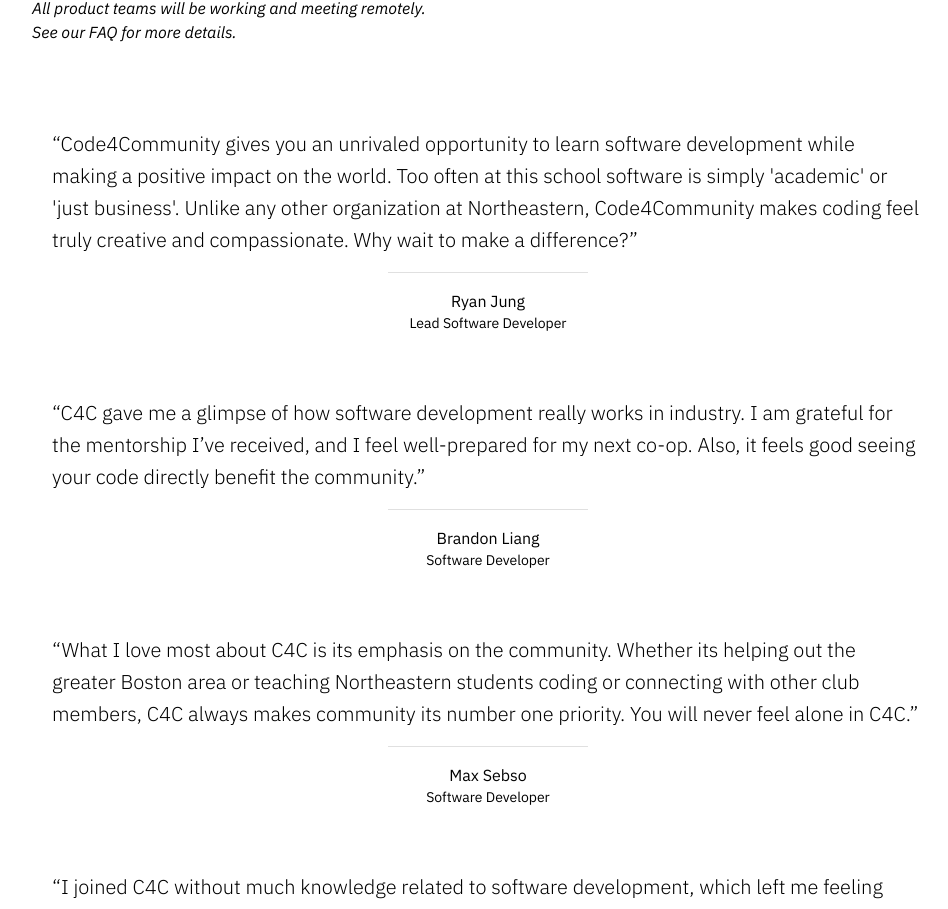
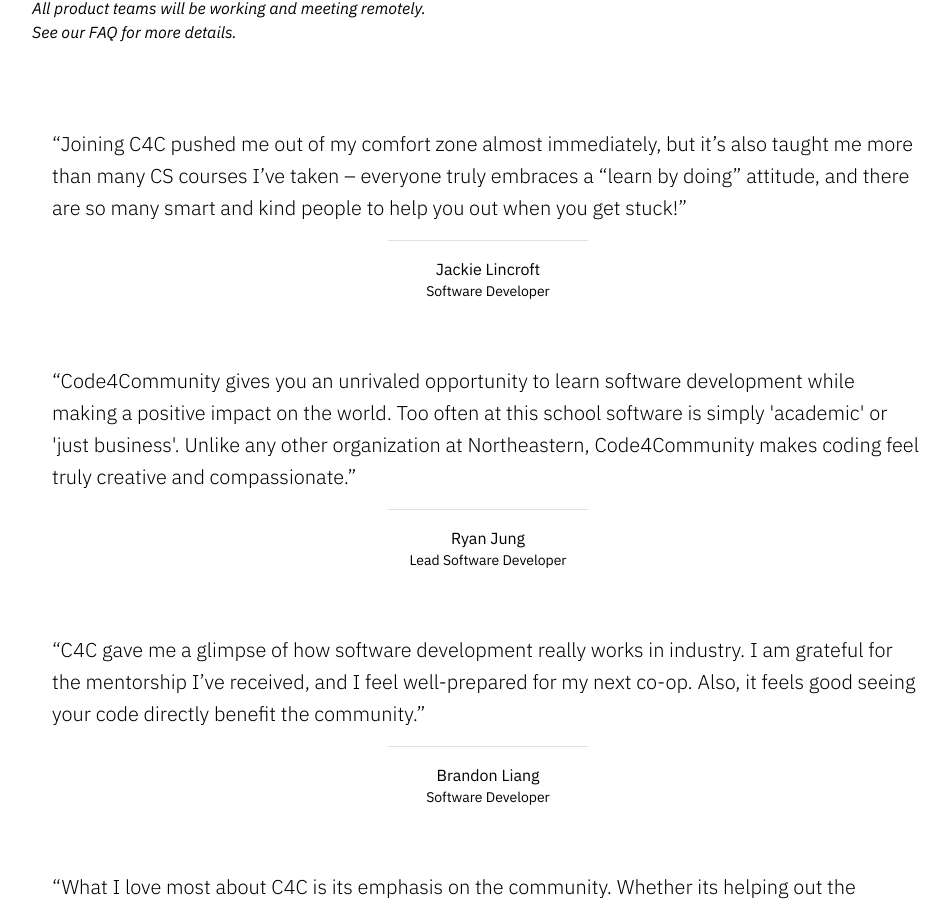
Before and after one commit to Code-4-Community/c4cneu.com, a React (Create React App) app: page /apply/developer in a window 1280 px wide. Shown: the part 1172-2081 px from the top of the page, without its empty margins (152-1100 px from the left). Built offline with nearby package versions, Linux system fonts and the light colour scheme.

Commit message:
both jackies quotes added

```diff
--- a/src/components/ApplyDeveloper.tsx
+++ b/src/components/ApplyDeveloper.tsx
@@ -165,7 +165,12 @@ const ApplyDeveloper: React.FC = () => {
 
         <Fade>
           <TextQuoteBlock
-            quote="Code4Community gives you an unrivaled opportunity to learn software development while making a positive impact on the world. Too often at this school software is simply 'academic' or 'just business'. Unlike any other organization at Northeastern, Code4Community makes coding feel truly creative and compassionate. Why wait to make a difference?"
+            quote="Joining C4C pushed me out of my comfort zone almost immediately, but it’s also taught me more than many CS courses I’ve taken – everyone truly embraces a “learn by doing” attitude, and there are so many smart and kind people to help you out when you get stuck!"
+            name="Jackie Lincroft"
+            title="Software Developer"
+          />
+          <TextQuoteBlock
+            quote="Code4Community gives you an unrivaled opportunity to learn software development while making a positive impact on the world. Too often at this school software is simply 'academic' or 'just business'. Unlike any other organization at Northeastern, Code4Community makes coding feel truly creative and compassionate."
             name="Ryan Jung"
             title="Lead Software Developer"
           />
--- a/src/components/Home.tsx
+++ b/src/components/Home.tsx
@@ -262,6 +262,13 @@ const Home: React.FC = () => {
       <Grid container className={classes.section}>
         <Fade>
           <TextQuoteBlock
+            quote="If the members of C4C are any indication of our future movers and shakers, we are in good hands. We were given frequent updates and they paid attention to every single detail, ensuring that the user experience was seamless and easy to follow. 2020 has been challenging on many fronts and our organization has been truly touched that the team remains so attentive and driven to complete the project in the midst of a global pandemic. We can't wait to launch the application and spread the word about the great group."
+            name="Jackie Walker"
+            title="Director of Programs at Lucy's Love Bus"
+          />
+        </Fade>
+        <Fade>
+          <TextQuoteBlock
             quote="Code4Community is a stellar example of a student organization that changes the world. At Code4Community you will apply and improve your skills, while helping non-profits increase efficiency and modernize. The work you do will touch and benefit the lives of those who need it most for years to come. Code4Community has showed me the power of software and has inspired me to use my skills to help make the world a better place."
             name="Stephen Alt"
             title="Founder of Code4Community"
```
